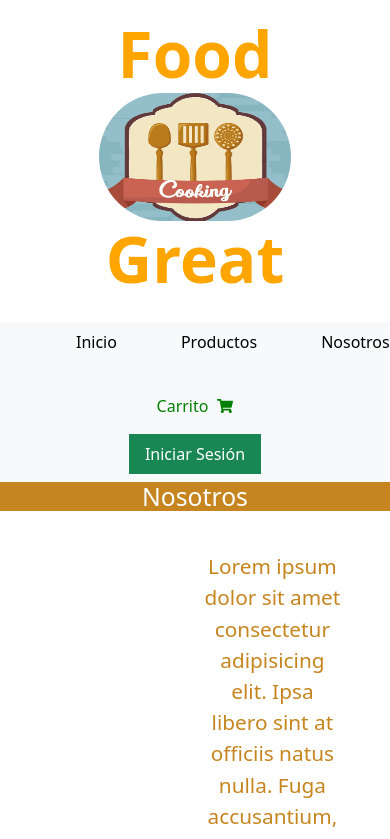
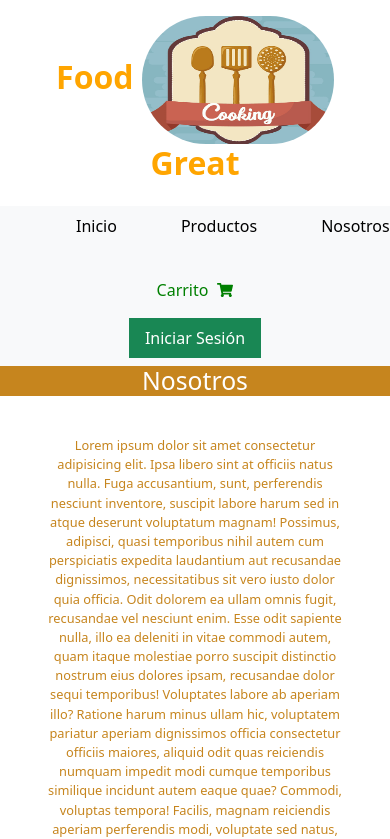
Before and after one commit to claudizapata/Rotiseria_React, a React (Vite) app: page /nosotros in a window 390 px wide. Shown: the top 839 px of the page. Built offline with nearby package versions, Linux system fonts and the light colour scheme; no server answers; a web font is replaced by a local one.

Commit message:
texto responsivo

```diff
--- a/src/App.css
+++ b/src/App.css
@@ -24,6 +24,7 @@
 .header_tit{
   align-items: center;
   padding: 1rem;
+  font-size: 4rem;
 }
 #cucharon{
   width: 12rem;
@@ -69,6 +70,11 @@ nav li.active{
 .nosotros_box{
   display: flex;
   justify-content: right;
+  align-items: center;
+  font-size: 1.3rem;
+}
+.img_nosotros{
+  display: block;
 }
 .token-none{
   display: none;
@@ -97,11 +103,15 @@ nav li.active{
 }
 
 
-@keyframes cucharon {
-  from {
-    transform: rotate(0deg);
+@media (max-width: 768px) {
+  .nosotros_box {
+    font-size: .8rem;
   }
-  to {
-    transform: rotate(360deg);
+
+  .img_nosotros{
+    display: none;
   }
-}
+  .header_tit{
+    font-size: 2rem;
+  }
+  }
--- a/src/index.css
+++ b/src/index.css
@@ -47,10 +47,12 @@ button{
 
   border-radius: solid 10px;
 }
-@media (prefers-color-scheme: light) {
-  :root {
-    color: #213547;
-    background-color: #ffffff;
+.nosotros{
+  align-items: center;
+}
+@media (max-width: 768px) {
+  .nosotros {
+    font-size: .8rem;
   }
   a:hover {
     color: #f06c1a;
--- a/src/pages/Header.jsx
+++ b/src/pages/Header.jsx
@@ -16,7 +16,7 @@ function Header() {
                         Login
                     </button> */}
 
-                    <h1 className='header_tit' style={{fontWeight: "bold", color: "orange", fontSize:'4rem',
+                    <h1 className='header_tit' style={{fontWeight: "bold", color: "orange",
                         /* backgroundColor: "#ccaa8dff", */ width: "100%"}}>Food <img id='cucharon' src="img/cucharones_mini.gif" alt="cucharones" /> Great</h1>
 
 
--- a/src/pages/Nosotros.jsx
+++ b/src/pages/Nosotros.jsx
@@ -4,9 +4,9 @@ function Nosotros() {
   return (
     <>
       <h2 className='titulo_pages' >Nosotros</h2>
-      <div className='nosotros_box mx-3' style={{display:"flex", alignItems: "center"}}>
-        <img src="img/istockphoto-1154623213-612x612.jpg" alt="" height="100%"/>
-        <p className='nosotros' style={{padding: "2rem", color: "#c6851eff", fontSize: "1.3rem"}}>Lorem ipsum dolor sit amet consectetur adipisicing elit. Ipsa libero sint at officiis natus nulla. Fuga accusantium, sunt, perferendis nesciunt inventore, suscipit labore harum sed in atque deserunt voluptatum magnam!
+      <div className='nosotros_box mx-3'>
+        <img className='img_nosotros' src="img/istockphoto-1154623213-612x612.jpg" alt="nosotros" height="100%"/>
+        <p style={{padding: "2rem", color: "#c6851eff"}}>Lorem ipsum dolor sit amet consectetur adipisicing elit. Ipsa libero sint at officiis natus nulla. Fuga accusantium, sunt, perferendis nesciunt inventore, suscipit labore harum sed in atque deserunt voluptatum magnam!
         Possimus, adipisci, quasi temporibus nihil autem cum perspiciatis expedita laudantium aut recusandae dignissimos, necessitatibus sit vero iusto dolor quia officia. Odit dolorem ea ullam omnis fugit, recusandae vel nesciunt enim.
         Esse odit sapiente nulla, illo ea deleniti in vitae commodi autem, quam itaque molestiae porro suscipit distinctio nostrum eius dolores ipsam, recusandae dolor sequi temporibus! Voluptates labore ab aperiam illo?
         Ratione harum minus ullam hic, voluptatem pariatur aperiam dignissimos officia consectetur officiis maiores, aliquid odit quas reiciendis numquam impedit modi cumque temporibus similique incidunt autem eaque quae? Commodi, voluptas tempora!
```
Also changed, not shown: 1 other file (tests, documents, lock files or other folders).
